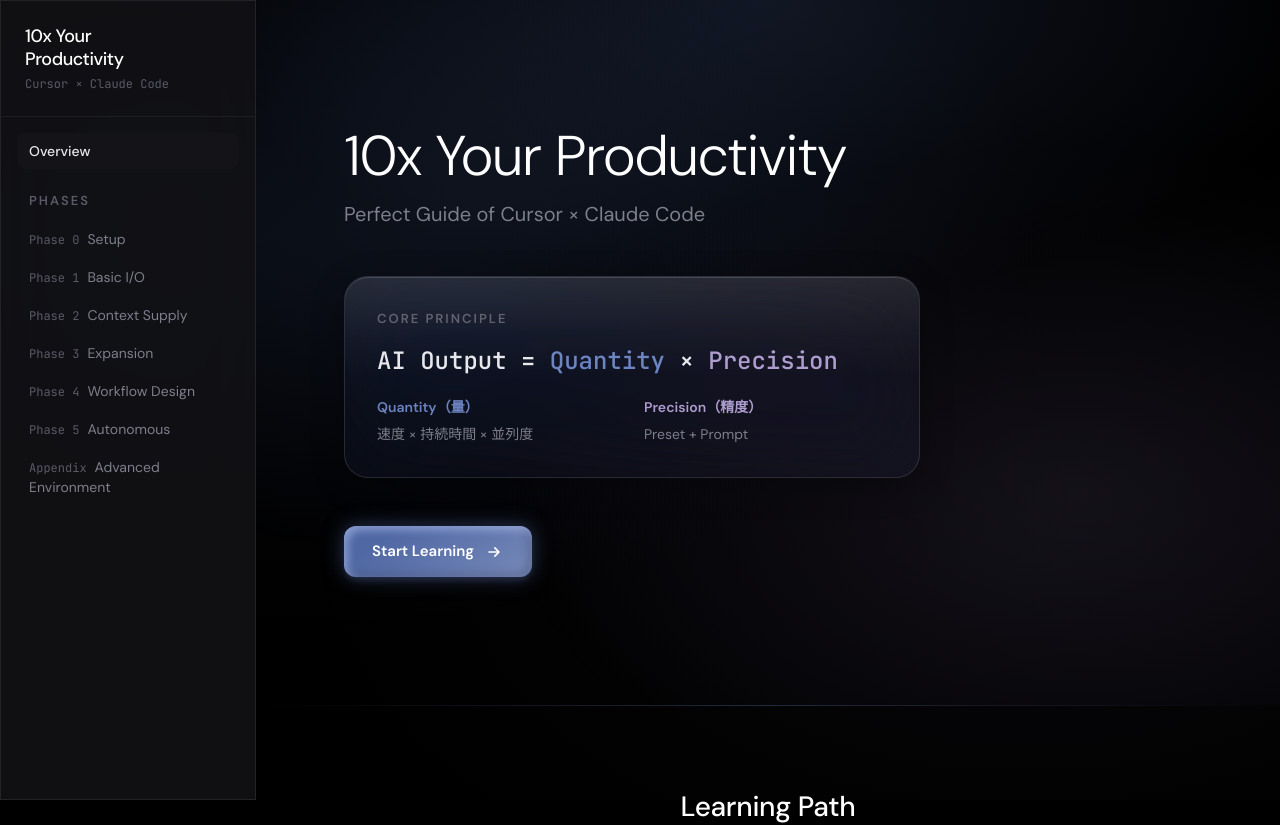
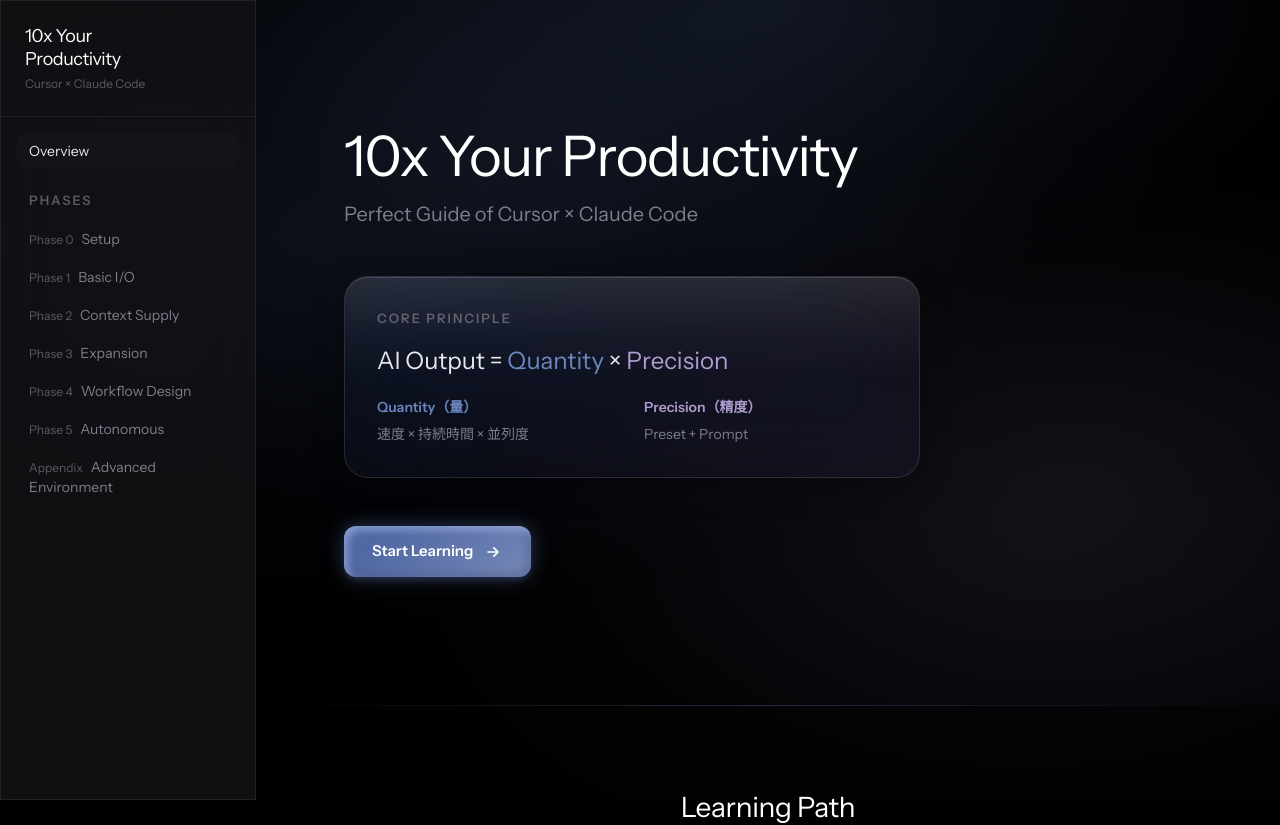
Before and after one commit to thedomainai/10x-productivity-perfect-guide, a Next.js app in the folder web/: page / in a window 1280 px wide. Shown: the top 825 px of the page. Built offline with nearby package versions, Linux system fonts and the light colour scheme.

Commit message:
auto: web/src/app/layout.tsx

```diff
--- a/web/src/app/layout.tsx
+++ b/web/src/app/layout.tsx
@@ -1,18 +1,18 @@
 import type { Metadata } from "next";
-import { DM_Sans, JetBrains_Mono } from "next/font/google";
+import { Crimson_Pro, Instrument_Sans } from "next/font/google";
 import "./globals.css";
 import Navigation from "@/components/Navigation";
 
-const dmSans = DM_Sans({
+const crimsonPro = Crimson_Pro({
   subsets: ["latin"],
-  weight: ["300", "400", "500", "600", "700"],
-  variable: "--font-sans",
+  weight: ["300", "400", "600"],
+  variable: "--font-serif",
 });
 
-const jetbrainsMono = JetBrains_Mono({
+const instrumentSans = Instrument_Sans({
   subsets: ["latin"],
-  weight: ["400", "500"],
-  variable: "--font-mono",
+  weight: ["400", "600"],
+  variable: "--font-sans",
 });
 
 export const metadata: Metadata = {
@@ -28,7 +28,7 @@
   return (
     <html lang="ja">
       <body
-        className={`${dmSans.variable} ${jetbrainsMono.variable} font-sans antialiased`}
+        className={`${crimsonPro.variable} ${instrumentSans.variable} font-sans antialiased`}
       >
         <Navigation />
         <main className="lg:pl-64 min-h-screen">{children}</main>
```
